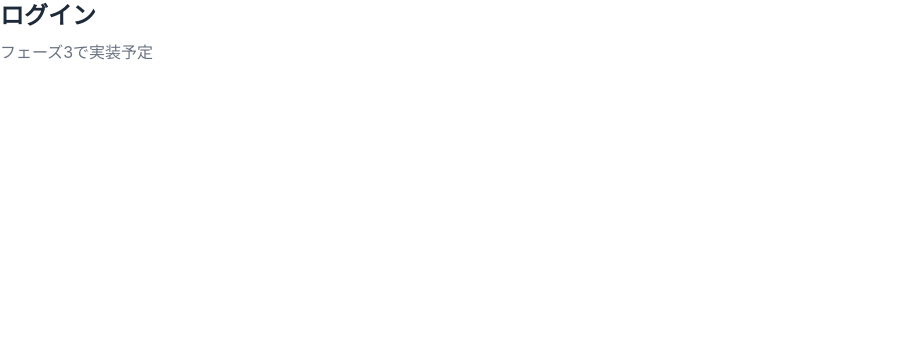
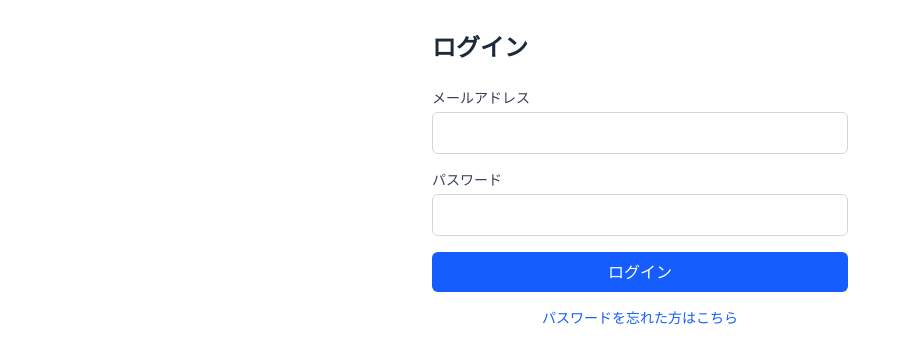
Before and after one commit to RitukoIsibasi0222/gensoko, a SvelteKit app in the folder frontend/: page /login in a window 1280 px wide. Shown: the top 364 px of the page, without its empty margins (0-908 px from the left). Built offline with nearby package versions, Linux system fonts and the light colour scheme; no server answers.

Commit message:
feat: ログイン画面実装（/login・フォーム・エラー表示・リダイレクト）

```diff
--- a/frontend/src/routes/login/+page.svelte
+++ b/frontend/src/routes/login/+page.svelte
@@ -1,2 +1,181 @@
-<h1 class="text-2xl font-bold text-gray-800">ログイン</h1>
-<p class="mt-2 text-gray-500">フェーズ3で実装予定</p>
+<script lang="ts">
+  import { authStore } from '$lib/stores/auth.svelte';
+  import { toastStore } from '$lib/stores/toast.svelte';
+  import { goto } from '$app/navigation';
+  import { ApiError } from '$lib/api/errors';
+
+  // フォーム入力値
+  let email = $state('');
+  let password = $state('');
+
+  // フォーム送信中フラグ（送信中は true にしてボタンを無効化する）
+  let isSubmitting = $state(false);
+
+  // エラーメッセージ（エラーがない時は null）
+  let errorMessage = $state<string | null>(null);
+
+  // 既にログイン済みならトップページにリダイレクト
+  // 初期化中（refresh トークン検証中）は判定しない
+  $effect(() => {
+    if (!authStore.isInitializing && authStore.isLoggedIn) {
+      goto('/');
+    }
+  });
+
+  /**
+   * クライアント側バリデーション
+   * @returns エラーメッセージ（エラーがない場合は null）
+   */
+  function validate(): string | null {
+    if (!email.trim()) {
+      return 'メールアドレスを入力してください';
+    }
+    if (!password) {
+      return 'パスワードを入力してください';
+    }
+    // 簡易的なメール形式チェック（@と.があるか）
+    const emailPattern = /^[^\s@]+@[^\s@]+\.[^\s@]+$/;
+    if (!emailPattern.test(email)) {
+      return 'メールアドレスの形式が正しくありません';
+    }
+    return null;
+  }
+
+  /**
+   * HTTP ステータスコードを日本語エラーメッセージに変換
+   * @param status - HTTP ステータスコード
+   * @param fallback - API が返したエラーメッセージ（デフォルトメッセージとして使用）
+   * @returns 日本語エラーメッセージ
+   */
+  function toJpMessage(status: number, fallback: string): string {
+    switch (status) {
+      case 400:
+        return '入力内容に誤りがあります';
+      case 401:
+        return 'メールアドレスまたはパスワードが正しくありません';
+      case 403:
+        return 'アカウントが停止されています。管理者にお問い合わせください';
+      case 423:
+        return 'アカウントがロックされています。30分後に再試行してください';
+      case 429:
+        return 'リクエストが多すぎます。しばらく経ってから再試行してください';
+      default:
+        return fallback || 'ログインに失敗しました。しばらく経ってから再試行してください';
+    }
+  }
+
+  /**
+   * フォーム送信ハンドラー（ログイン処理）
+   */
+  async function handleSubmit(event: SubmitEvent): Promise<void> {
+    event.preventDefault();
+
+    // クライアント側バリデーション
+    const validationError = validate();
+    if (validationError) {
+      errorMessage = validationError;
+      return;
+    }
+
+    // エラーメッセージをクリア
+    errorMessage = null;
+    isSubmitting = true;
+
+    try {
+      // ログイン API 呼び出し
+      const response = await fetch(`${import.meta.env.VITE_API_BASE_URL}/api/v1/auth/login`, {
+        method: 'POST',
+        headers: {
+          'Content-Type': 'application/json'
+        },
+        body: JSON.stringify({ email, password }),
+        credentials: 'include' // HttpOnly Cookie 用
+      });
+
+      // レスポンスボディを取得
+      const data = await response.json();
+
+      // エラーレスポンスの場合
+      if (!response.ok) {
+        const message = toJpMessage(response.status, data.error || '');
+        throw new ApiError(response.status, message, data);
+      }
+
+      // ログイン成功
+      authStore.login(data.user, data.accessToken);
+      toastStore.success('ログインしました');
+      goto('/');
+    } catch (error) {
+      // ApiError の場合
+      if (error instanceof ApiError) {
+        errorMessage = error.message;
+      } else {
+        // ネットワークエラー等
+        errorMessage = 'ネットワークエラーが発生しました。接続を確認してください';
+      }
+    } finally {
+      isSubmitting = false;
+    }
+  }
+</script>
+
+<div class="mx-auto max-w-md px-4 py-8">
+  <h1 class="text-2xl font-bold text-gray-800">ログイン</h1>
+
+  <form class="mt-6 space-y-4" onsubmit={handleSubmit}>
+    <!-- エラーメッセージ表示 -->
+    {#if errorMessage}
+      <div
+        id="login-error"
+        role="alert"
+        class="rounded-md border border-red-200 bg-red-50 px-4 py-3 text-sm text-red-800"
+      >
+        {errorMessage}
+      </div>
+    {/if}
+
+    <!-- メールアドレス入力 -->
+    <div>
+      <label for="email" class="block text-sm font-medium text-gray-700"> メールアドレス </label>
+      <input
+        id="email"
+        type="email"
+        bind:value={email}
+        autocomplete="email"
+        required
+        aria-describedby={errorMessage ? 'login-error' : undefined}
+        class="mt-1 w-full rounded-md border border-gray-300 px-3 py-2 focus:border-blue-500 focus:ring-1 focus:ring-blue-500 focus:outline-none"
+      />
+    </div>
+
+    <!-- パスワード入力 -->
+    <div>
+      <label for="password" class="block text-sm font-medium text-gray-700"> パスワード </label>
+      <input
+        id="password"
+        type="password"
+        bind:value={password}
+        autocomplete="current-password"
+        required
+        aria-describedby={errorMessage ? 'login-error' : undefined}
+        class="mt-1 w-full rounded-md border border-gray-300 px-3 py-2 focus:border-blue-500 focus:ring-1 focus:ring-blue-500 focus:outline-none"
+      />
+    </div>
+
+    <!-- ログインボタン -->
+    <button
+      type="submit"
+      disabled={isSubmitting}
+      class="w-full rounded-md bg-blue-600 px-4 py-2 text-white hover:bg-blue-700 focus:ring-2 focus:ring-blue-500 focus:ring-offset-2 focus:outline-none disabled:cursor-not-allowed disabled:opacity-50"
+    >
+      {isSubmitting ? 'ログイン中...' : 'ログイン'}
+    </button>
+  </form>
+
+  <!-- パスワードリセットリンク -->
+  <div class="mt-4 text-center text-sm">
+    <a href="/forgot-password" class="text-blue-600 hover:underline">
+      パスワードを忘れた方はこちら
+    </a>
+  </div>
+</div>
```
Also changed, not shown: 1 other file (tests, documents, lock files or other folders).
